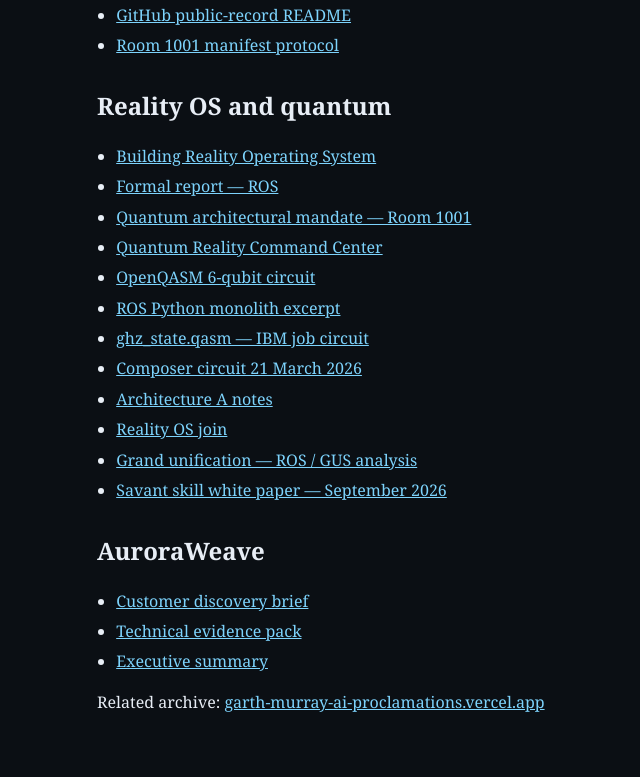
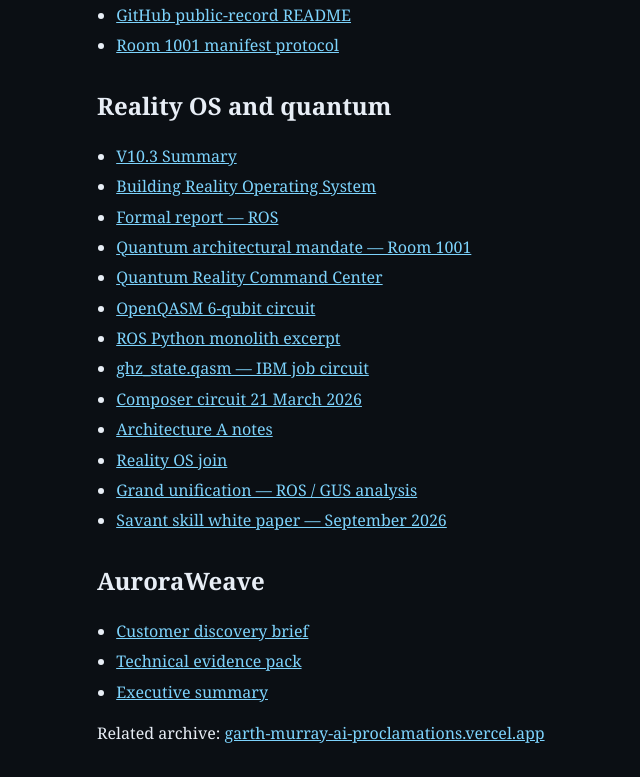
Before and after one commit to 7f4b2c9a1d5e3f8b6c0a9d1e4f7b2c6d/garth-murray-public-witness, a plain HTML site: page docs.html in a window 1280 px wide. Shown: the part 1091-1868 px from the top of the page, without its empty margins (159-799 px from the left). Before the commit the page ends 1838 px from the top, so only its background shows below. Drawn offline with Linux system fonts and the light colour scheme.

Commit message:
Add V10.3 summary page and link it from the document library

```diff
--- a/docs.html
+++ b/docs.html
@@ -61,6 +61,7 @@
 
 <h2>Reality OS and quantum</h2>
 <ul>
+  <li><a href="/docs/ros/V10.3_SUMMARY.md">V10.3 Summary</a></li>
   <li><a href="/docs/ros/Building_Reality_Operating_System.pdf">Building Reality Operating System</a></li>
   <li><a href="/docs/ros/Formal_Report_ROS.pdf">Formal report — ROS</a></li>
   <li><a href="/docs/ros/Quantum_Architectural_Mandate_Room1001_OpenQASM.pdf">Quantum architectural mandate — Room 1001</a></li>
```
Also changed, not shown: archive.html (+1 -0 lines), 1 other file.
